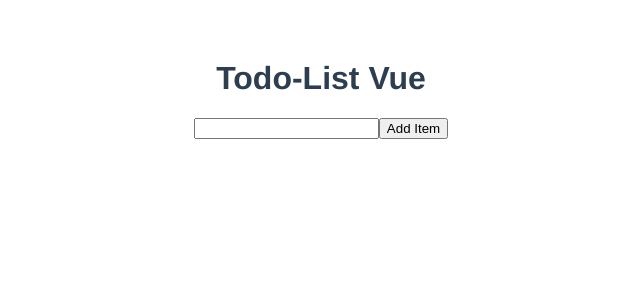
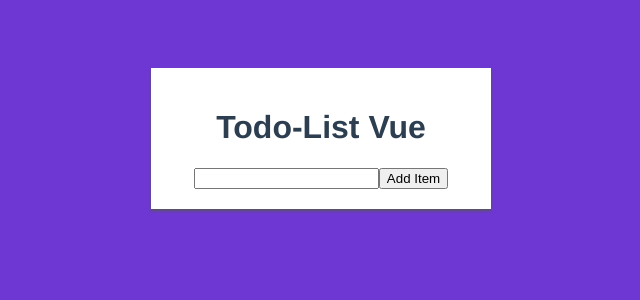
Before and after one commit to RonAlvarez123/todo-list-vue, a Vue app: page / in a window 1280 px wide. Shown: the top 300 px of the page, without its empty margins (319-959 px from the left). Built offline with nearby package versions, Linux system fonts and the light colour scheme.

Commit message:
added global styles

```diff
--- a/src/App.vue
+++ b/src/App.vue
@@ -33,12 +33,27 @@ export default {
 </script>
 
 <style>
+*:focus {
+  outline: none;
+}
+
+body {
+  background-color: rgb(110, 55, 212);
+  display: grid;
+  place-items: center;
+}
+
 #app {
-  font-family: Avenir, Helvetica, Arial, sans-serif;
   -webkit-font-smoothing: antialiased;
   -moz-osx-font-smoothing: grayscale;
+  background-color: white;
+  box-shadow: 0 2px 3px rgb(87, 87, 87);
+  color: #2c3e50;
+  font-family: Avenir, Helvetica, Arial, sans-serif;
+  font-weight: bold;
+  margin-top: 60px;
+  padding: 20px;
   text-align: center;
-  color: #2c3e50;
-  margin-top: 60px;
+  min-width: 300px;
 }
 </style>
```
